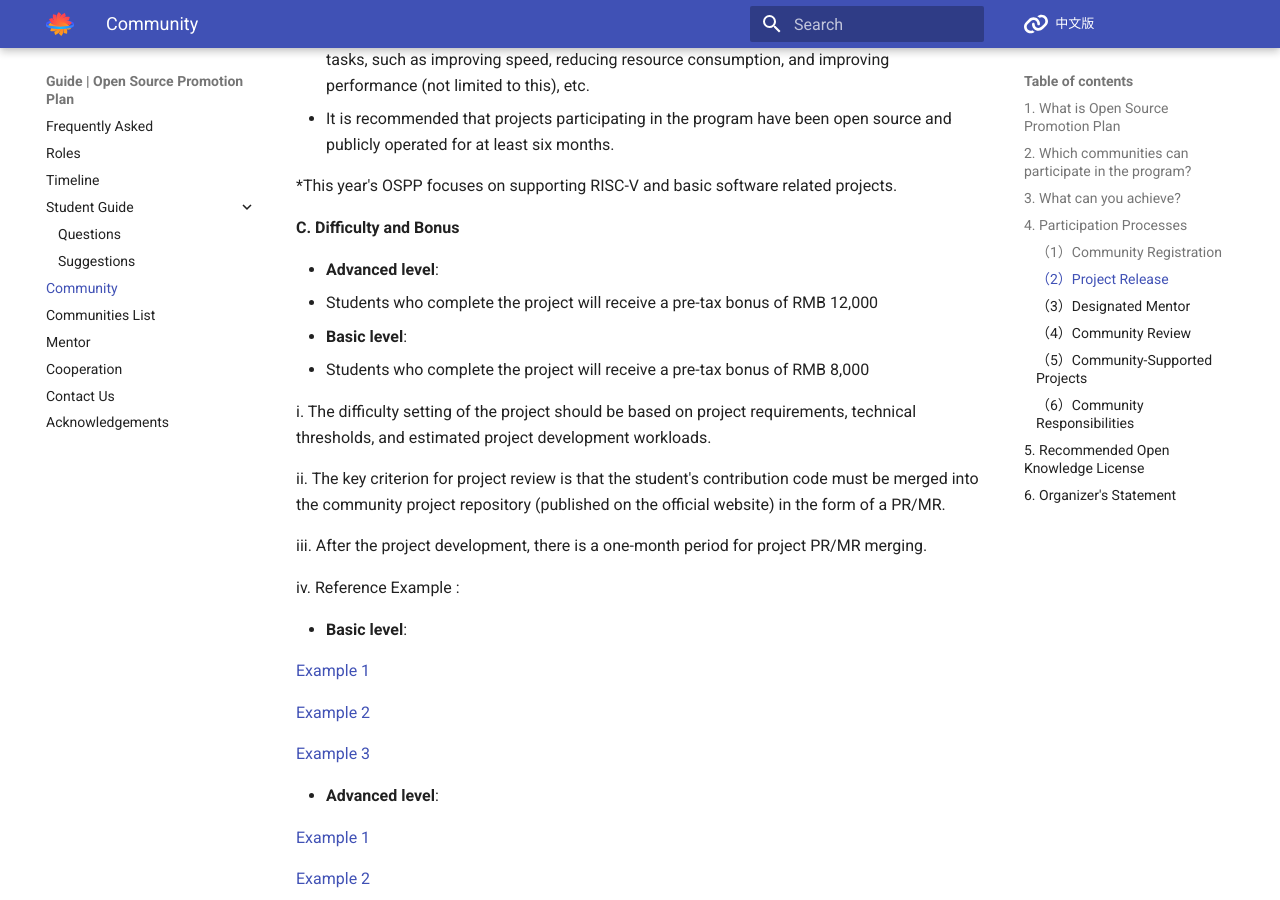
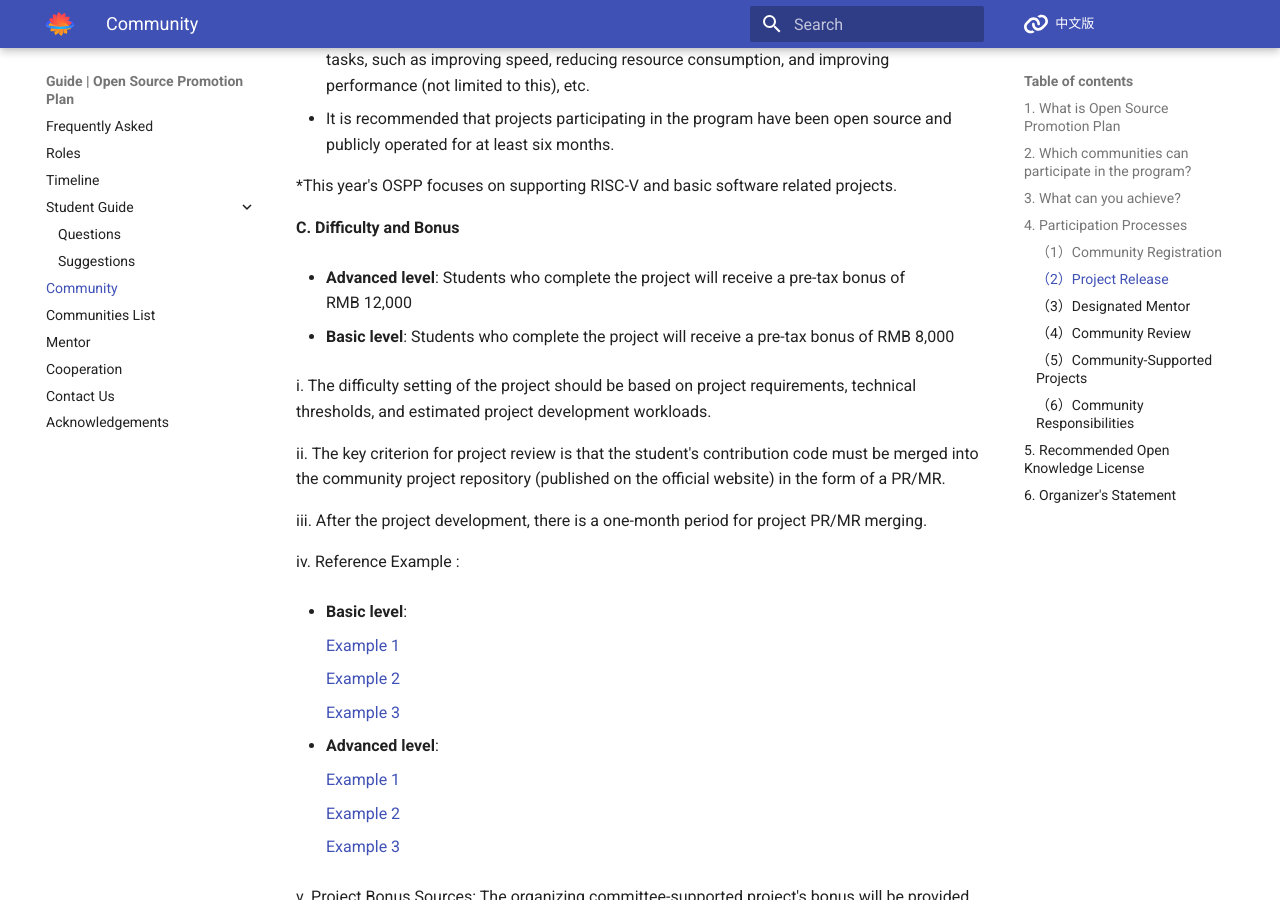
Before and after one commit to summer-ospp/help-en, an MkDocs documentation site: the page built from docs/community.md, in a window 1280 px wide and 900 px high, scrolled down 3212 px. Built offline with MkDocs 1.6.1 and Material for MkDocs 9.7.7, drawn with Linux system fonts in a browser that asks for light colours; comment, search, counter and statistics services are not loaded.

```diff
--- a/docs/community.md
+++ b/docs/community.md
@@ -66,11 +66,9 @@ Community liaisons can register a community account and log in to the OSPP syste
 
 **C. Difficulty and Bonus**
 
-* **Advanced level**:
-  * Students who complete the project will receive a pre-tax bonus of RMB 12,000
+* **Advanced level**: Students who complete the project will receive a pre-tax bonus of RMB 12,000
 
-* **Basic level**:
-  * Students who complete the project will receive a pre-tax bonus of RMB 8,000
+* **Basic level**: Students who complete the project will receive a pre-tax bonus of RMB 8,000
 
 i. The difficulty setting of the project should be based on project requirements, technical thresholds, and estimated project development workloads.
 
@@ -82,19 +80,19 @@ iv. Reference Example :
 
 * **Basic level**:
 
-[Example 1](https://summer-ospp.ac.cn/2022/#/org/prodetail/22b970142)
+    [Example 1](https://summer-ospp.ac.cn/2022/#/org/prodetail/22b970142)
 
-[Example 2](https://summer-ospp.ac.cn/2022/#/org/prodetail/2298a0007)
+    [Example 2](https://summer-ospp.ac.cn/2022/#/org/prodetail/2298a0007)
 
-[Example 3](https://summer-ospp.ac.cn/2022/#/org/prodetail/227cc0121)
+    [Example 3](https://summer-ospp.ac.cn/2022/#/org/prodetail/227cc0121)
 
 * **Advanced level**:
 
-[Example 1](https://summer-ospp.ac.cn/2022/#/org/prodetail/22b970263)
+    [Example 1](https://summer-ospp.ac.cn/2022/#/org/prodetail/22b970263)
 
-[Example 2](https://summer-ospp.ac.cn/2022/#/org/prodetail/22b970023)
+    [Example 2](https://summer-ospp.ac.cn/2022/#/org/prodetail/22b970023)
 
-[Example 3](https://summer-ospp.ac.cn/2022/#/org/prodetail/228d90270)
+    [Example 3](https://summer-ospp.ac.cn/2022/#/org/prodetail/228d90270)
 
 v. Project Bonus Sources: The organizing committee-supported project's bonus will be provided by the organizing committee, while the community will provide the community-supported project's bonus.
 
```
